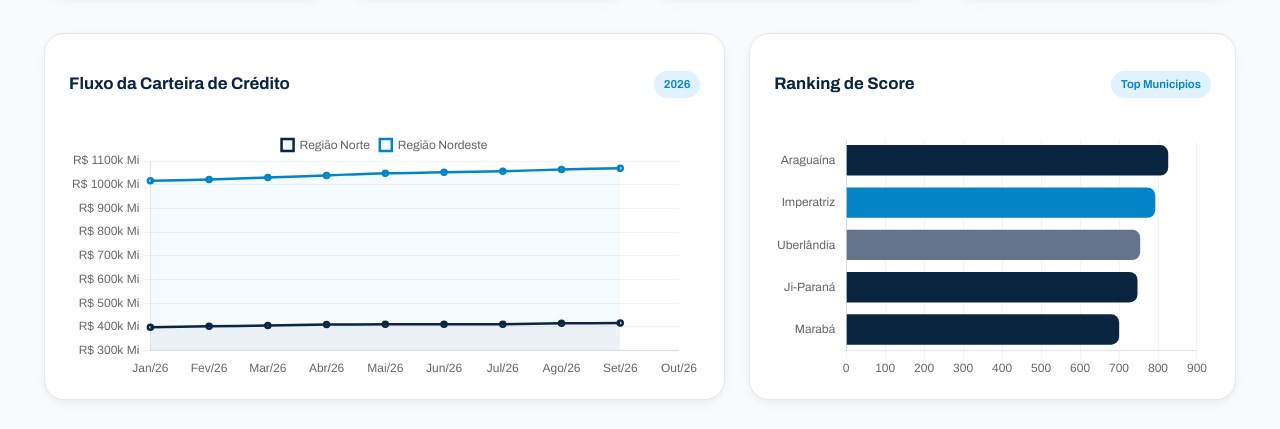
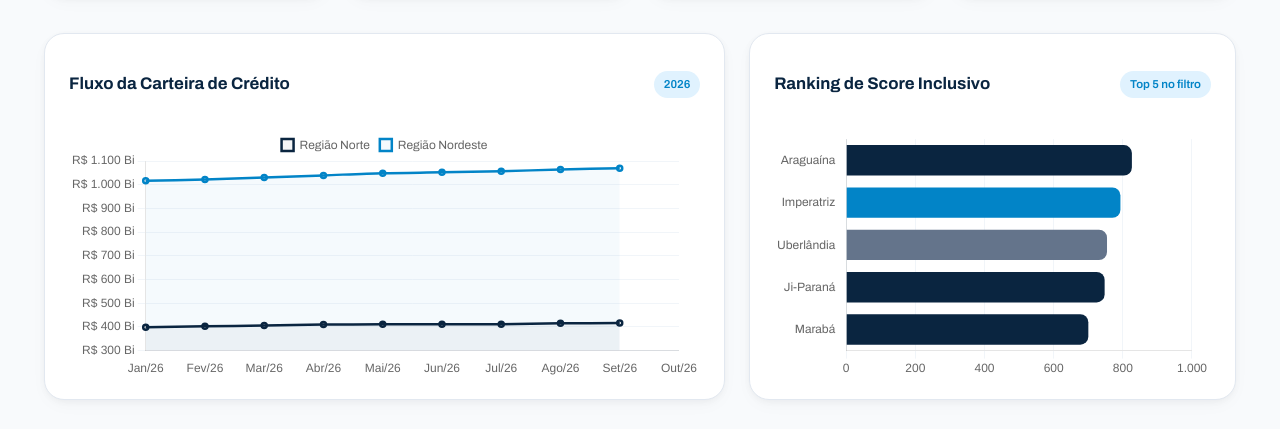
Before and after one commit to Meridiano-Tech/API-DSM1, a plain HTML site: page index.html in a window 1280 px wide. Shown: the part 978-1407 px from the top of the page. Drawn offline with nearby package versions, Linux system fonts and the light colour scheme.

Commit message:
fix: corrige unidades dos gráficos e escala do score inclusivo

```diff
--- a/index.html
+++ b/index.html
@@ -166,8 +166,8 @@
 
         <section class="card-grafico" id="grafico-2">
           <div class="grafico-cabecalho">
-            <h3 class="grafico-titulo">Ranking de Score</h3>
-            <span class="grafico-tag">Top Municípios</span>
+            <h3 class="grafico-titulo">Ranking de Score Inclusivo</h3>
+            <span class="grafico-tag">Top 5 no filtro</span>
           </div>
           <div class="canvas-container graficoarea"></div>
         </section>
--- a/js/dados.js
+++ b/js/dados.js
@@ -11,3 +11,25 @@ function carregarDadosCredit42() {
 }
 
 const REGIOES_CREDIT42 = ["Norte", "Nordeste", "Centro-Oeste", "Sudeste", "Sul"];
+const MILHAO = 1e6;
+const BILHAO = 1e9;
+const TRILHAO = 1e12;
+const numeroCredit42 = new Intl.NumberFormat("pt-BR", { maximumFractionDigits: 2 });
+
+function formatarBilhoes(reaisEmBilhoes) {
+  return Number.isFinite(reaisEmBilhoes) ? `R$ ${numeroCredit42.format(reaisEmBilhoes)} Bi` : "—";
+}
+
+function formatarCarteira(milhoesDeReais) {
+  return Number.isFinite(milhoesDeReais)
+    ? formatarBilhoes(milhoesDeReais / (BILHAO / MILHAO)) : "—";
+}
+
+function formatarMoedaCredit42(reais) {
+  if (!Number.isFinite(reais)) return "—";
+  const magnitude = Math.abs(reais);
+  if (magnitude >= TRILHAO) return `R$ ${numeroCredit42.format(reais / TRILHAO)} Tri`;
+  if (magnitude >= BILHAO) return formatarBilhoes(reais / BILHAO);
+  if (magnitude >= MILHAO) return `R$ ${numeroCredit42.format(reais / MILHAO)} Mi`;
+  return `R$ ${numeroCredit42.format(reais)}`;
+}
--- a/js/extrato.js
+++ b/js/extrato.js
@@ -29,8 +29,8 @@ document.addEventListener('DOMContentLoaded', async () => {
           mes,
           mesFormatado: mes,
           regiao,
-          carteiraBi: Number.isFinite(saldo) ? saldo / 1000 : null,
-          pixBi: Number.isFinite(item.vol_pix_total) ? item.vol_pix_total / 1e9 : null,
+          carteiraMilhoes: saldo,
+          pixReais: item.vol_pix_total,
           inadimplencia,
           status: completos ? 'Observado' : 'Cobertura parcial',
           classeStatus: 'status-azul',
@@ -41,9 +41,8 @@ document.addEventListener('DOMContentLoaded', async () => {
     return;
   }
 
-  function formatar(valor, prefixo, sufixo) {
-    return Number.isFinite(valor)
-      ? `${prefixo}${valor.toLocaleString('pt-BR', { maximumFractionDigits: 2 })}${sufixo}` : '—';
+  function formatarTaxa(valor) {
+    return Number.isFinite(valor) ? `${numeroCredit42.format(valor)}%` : '—';
   }
 
   function alternarAba(abaEscolhida) {
@@ -91,15 +90,15 @@ document.addEventListener('DOMContentLoaded', async () => {
           <div class="timeline-metricas">
             <div class="metrica-bloco">
               <span class="metrica-rotulo">Carteira de Crédito</span>
-              <strong class="metrica-valor">${formatar(item.carteiraBi, 'R$ ', ' Bi')}</strong>
+              <strong class="metrica-valor">${formatarCarteira(item.carteiraMilhoes)}</strong>
             </div>
             <div class="metrica-bloco">
               <span class="metrica-rotulo">Volume Pix</span>
-              <strong class="metrica-valor">${formatar(item.pixBi, 'R$ ', ' Bi')}</strong>
+              <strong class="metrica-valor">${formatarMoedaCredit42(item.pixReais)}</strong>
             </div>
             <div class="metrica-bloco">
               <span class="metrica-rotulo">Inadimplência</span>
-              <strong class="metrica-valor">${formatar(item.inadimplencia, '', '%')}</strong>
+              <strong class="metrica-valor">${formatarTaxa(item.inadimplencia)}</strong>
             </div>
           </div>
         </div>
@@ -122,9 +121,9 @@ document.addEventListener('DOMContentLoaded', async () => {
       tr.innerHTML = `
         <td><strong>${item.mesFormatado}</strong></td>
         <td><span class="tabela-regiao-tag">${item.regiao}</span></td>
-        <td>${formatar(item.carteiraBi, 'R$ ', ' Bi')}</td>
-        <td>${formatar(item.pixBi, 'R$ ', ' Bi')}</td>
-        <td>${formatar(item.inadimplencia, '', '%')}</td>
+        <td>${formatarCarteira(item.carteiraMilhoes)}</td>
+        <td>${formatarMoedaCredit42(item.pixReais)}</td>
+        <td>${formatarTaxa(item.inadimplencia)}</td>
         <td><span class="badge-status ${item.classeStatus}">${item.status}</span></td>
       `;
       corpoTabela.appendChild(tr);
--- a/js/visao-geral.js
+++ b/js/visao-geral.js
@@ -4,16 +4,6 @@ let dadosGlobais = null;
 let instanciaGraficoLinha = null;
 let instanciaGraficoRanking = null;
 let timerDebounceBusca;
-
-function formatarMoedaBilhoes(valor) {
-  const num = valor;
-  if (!Number.isFinite(num)) return "--";
-  const emBilhoes = num / 1e9;
-  return `R$ ${emBilhoes.toLocaleString("pt-BR", {
-    minimumFractionDigits: 1,
-    maximumFractionDigits: 2
-  })} Bi`;
-}
 
 function formatarPercentual(valor, comSinal = false) {
   const num = valor;
@@ -131,10 +121,7 @@ function desenharLinha(area, linhas) {
         },
         tooltip: {
           callbacks: {
-            label: contexto => {
-              const valor = Number(contexto.raw);
-              return `${contexto.dataset.label}: R$ ${valor.toLocaleString("pt-BR", { minimumFractionDigits: 2, maximumFractionDigits: 2 })} Mi`;
-            }
+            label: contexto => `${contexto.dataset.label}: ${formatarCarteira(contexto.raw)}`
           }
         }
       },
@@ -153,7 +140,7 @@ function desenharLinha(area, linhas) {
             color: "#f1f5f9"
           },
           ticks: {
-            callback: valor => `R$ ${(valor / 1000).toFixed(0)}k Mi`
+            callback: formatarCarteira
           }
         }
       }
@@ -188,7 +175,7 @@ function desenharRanking(area, linhas) {
       labels: ranking.map(item => item.localidade.split(" - ")[0]),
       datasets: [
         {
-          label: "Score final",
+          label: "Score inclusivo",
           data: ranking.map(item => Number(item.score_final)),
           backgroundColor: ranking.map(item =>
             item.regiao === "Norte" ? "#0a2540" :
@@ -212,15 +199,15 @@ function desenharRanking(area, linhas) {
         tooltip: {
           callbacks: {
             label: contexto =>
-              `Score: ${Number(contexto.raw).toLocaleString("pt-BR", {
-                maximumFractionDigits: 2
-              })}`
+              `Score inclusivo: ${numeroCredit42.format(contexto.raw)} pontos`
           }
         }
       },
       scales: {
         x: {
           beginAtZero: true,
+          max: 1000,
+          ticks: { callback: valor => numeroCredit42.format(valor) },
           grid: {
             color: "#f1f5f9"
           }
@@ -269,7 +256,7 @@ function aplicarFiltroAno(ano) {
 
   preencherCard("card-1", formatarPercentual(maior?.valor, true),
     maior ? `${maior.regiao} · ${maior.mes}` : "Sem comparação anual no recorte");
-  preencherCard("card-2", formatarMoedaBilhoes(pixTotal), "Total nacional no período selecionado");
+  preencherCard("card-2", formatarMoedaCredit42(pixTotal), "Total nacional no período selecionado");
   preencherCard("card-3", formatarPercentual(inad?.valor_inad),
     inad ? `Brasil · ${inad.mes}` : "Taxa nacional indisponível no recorte");
 
```
Also changed, not shown: js/composicao.js (+30 -14 lines).
